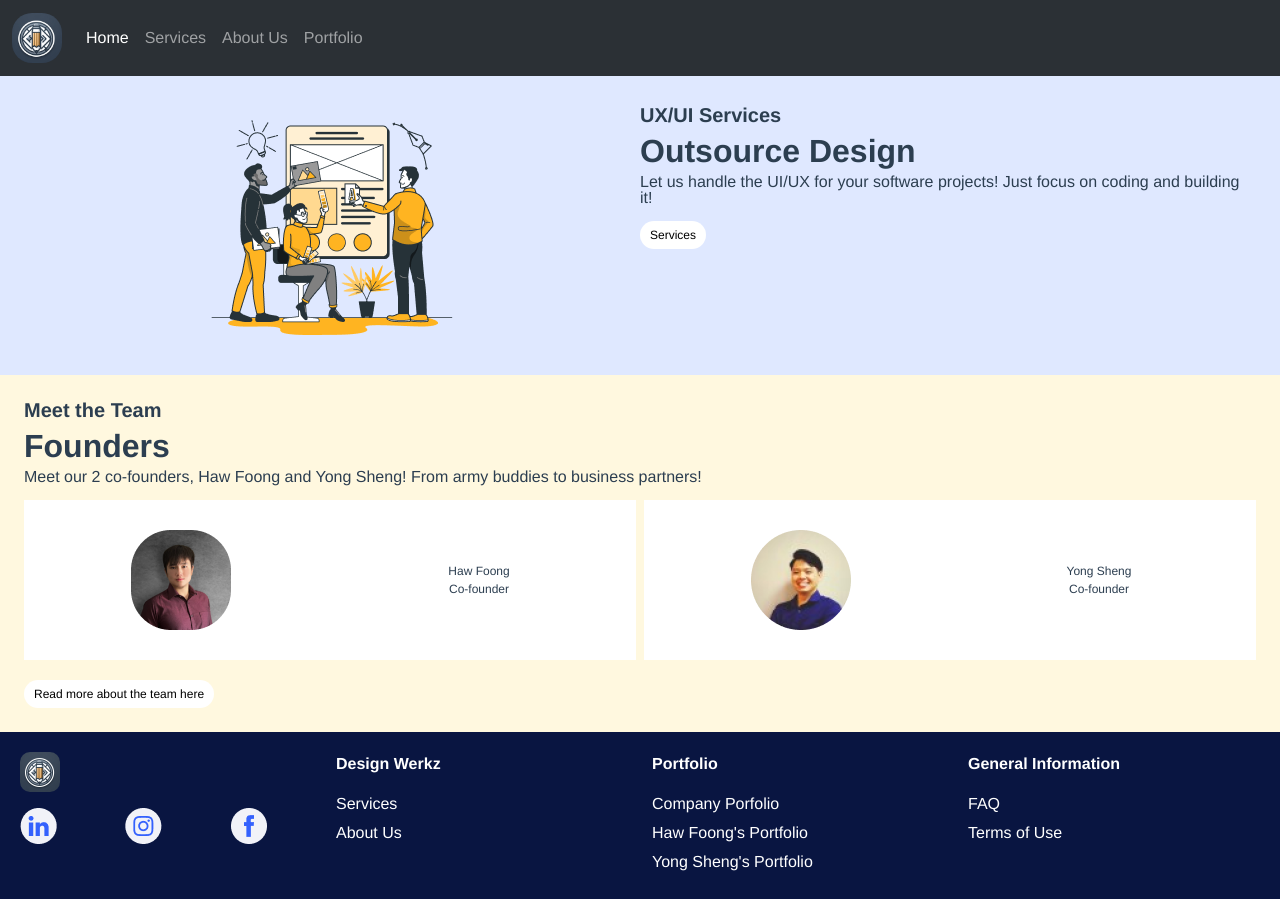
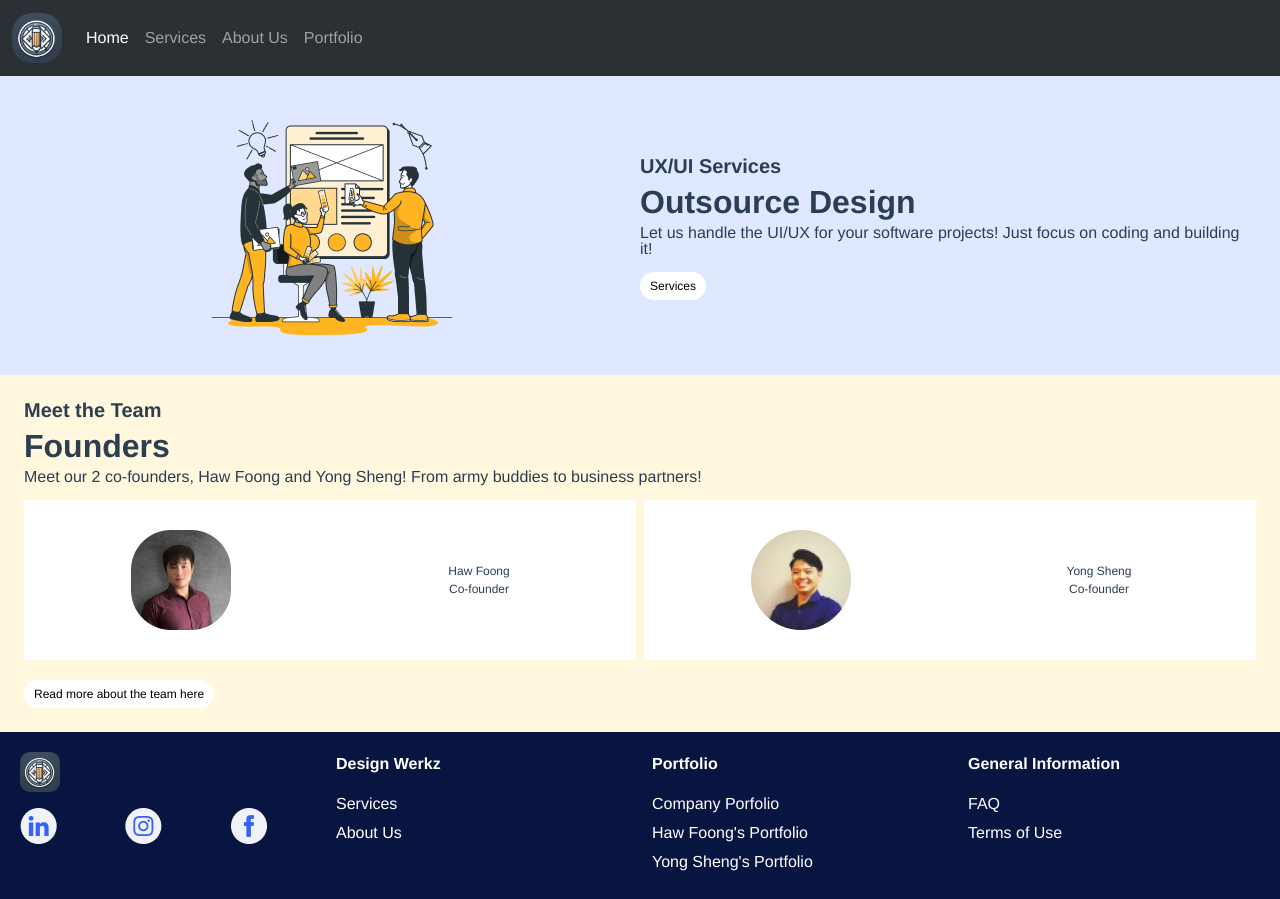
Before and after one commit to sh3ngsh3ng/design-werkz-demo, a Vue app: page / in a window 1280 px wide. Built offline with nearby package versions, Linux system fonts and the light colour scheme.

Commit message:
fixed alignment on main page

```diff
--- a/src/pages/MainPage.vue
+++ b/src/pages/MainPage.vue
@@ -6,13 +6,16 @@
             </div>
 
 
-            <div class="col-md-6">
+            <div class="col-md-6 d-flex align-items-center">
+                <div>
                     <div class="sub-section"><span class="sub-heading">UX/UI Services</span></div>
                     <div class="sub-section"><span class="main-heading">Outsource Design</span></div>
                     <p class="body-text">Let us handle the UI/UX for your software projects! Just focus on coding and
                         building
                         it!</p>
                     <button class="custom-btn" @click="goToPage('/services')">Services</button>
+                </div>
+
             </div>
         </section>
         <section id="section-two" class="section">
```
Lines whose indentation alone changed are shown as unchanged.
